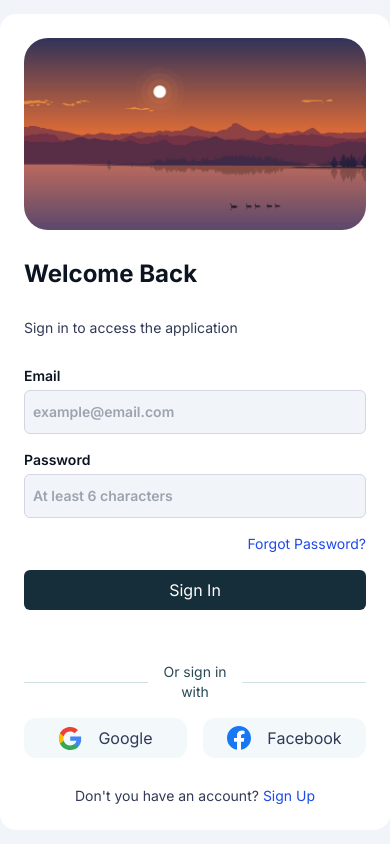
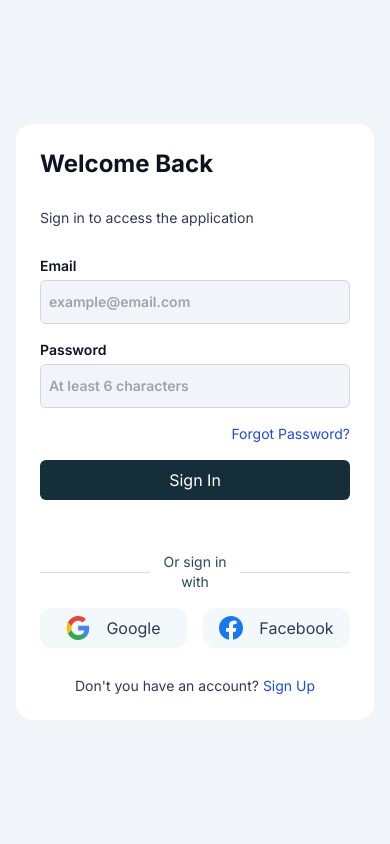
Before and after one commit to thiagoelias99/login, a Next.js app in the folder next_auth_v5/: page / in a window 390 px wide. Built offline with nearby package versions, Linux system fonts and the light colour scheme; no server answers.

Commit message:
feat: :sparkles: Remove image in mobile

```diff
--- a/next_auth_v5/src/app/(root)/page.tsx
+++ b/next_auth_v5/src/app/(root)/page.tsx
@@ -18,7 +18,7 @@ export default async function Home() {
         width={1440}
         height={810}
         alt="background image"
-        className='w-full lg:w-2/3 rounded-3xl object-cover'
+        className='hidden sm:block w-full lg:w-2/3 rounded-3xl object-cover'
       />
       <div className='w-full max-w-[720px] flex flex-col gap-7 lg:justify-center'>
         <h1 className='text-2xl font-bold'>Welcome Back</h1>
--- a/next_auth_v5/src/app/layout.tsx
+++ b/next_auth_v5/src/app/layout.tsx
@@ -16,7 +16,7 @@ export default function RootLayout({
 }>) {
   return (
     <html lang="en">
-      <body className={`${inter.className} relative w-screen h-screen bg-slate-100 text-[#0C1421] antialiased [&::-webkit-scrollbar]:hidden flex flex-col justify-center items-center lg:px-6 py-4 lg:py-20 max-w-screen-xl mx-auto`}>
+      <body className={`${inter.className} relative w-screen h-screen bg-slate-100 text-[#0C1421] antialiased [&::-webkit-scrollbar]:hidden flex flex-col justify-center items-center px-4 lg:px-6 py-4 lg:py-20 max-w-screen-xl mx-auto`}>
           {children}
       </body>
     </html>
```
